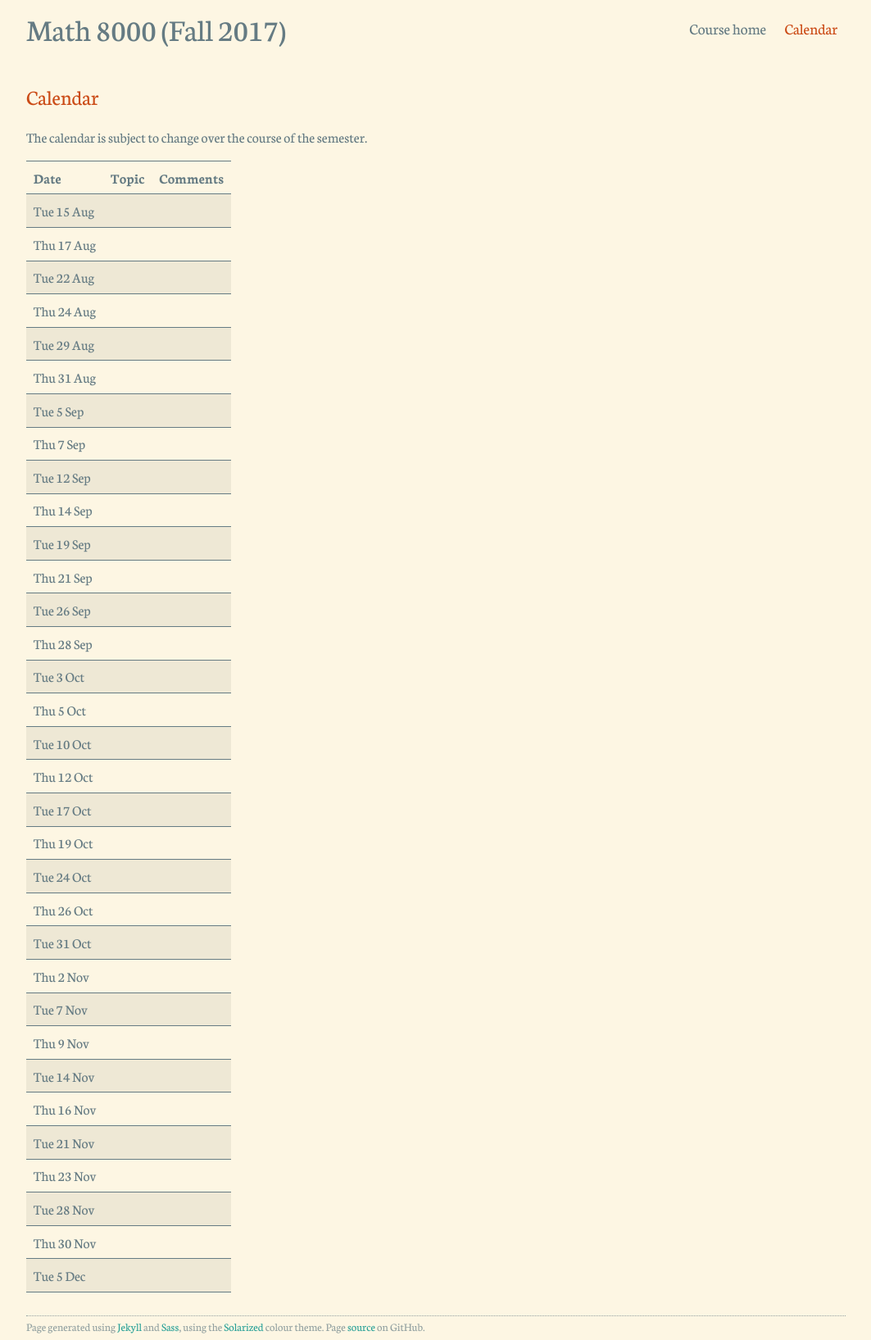
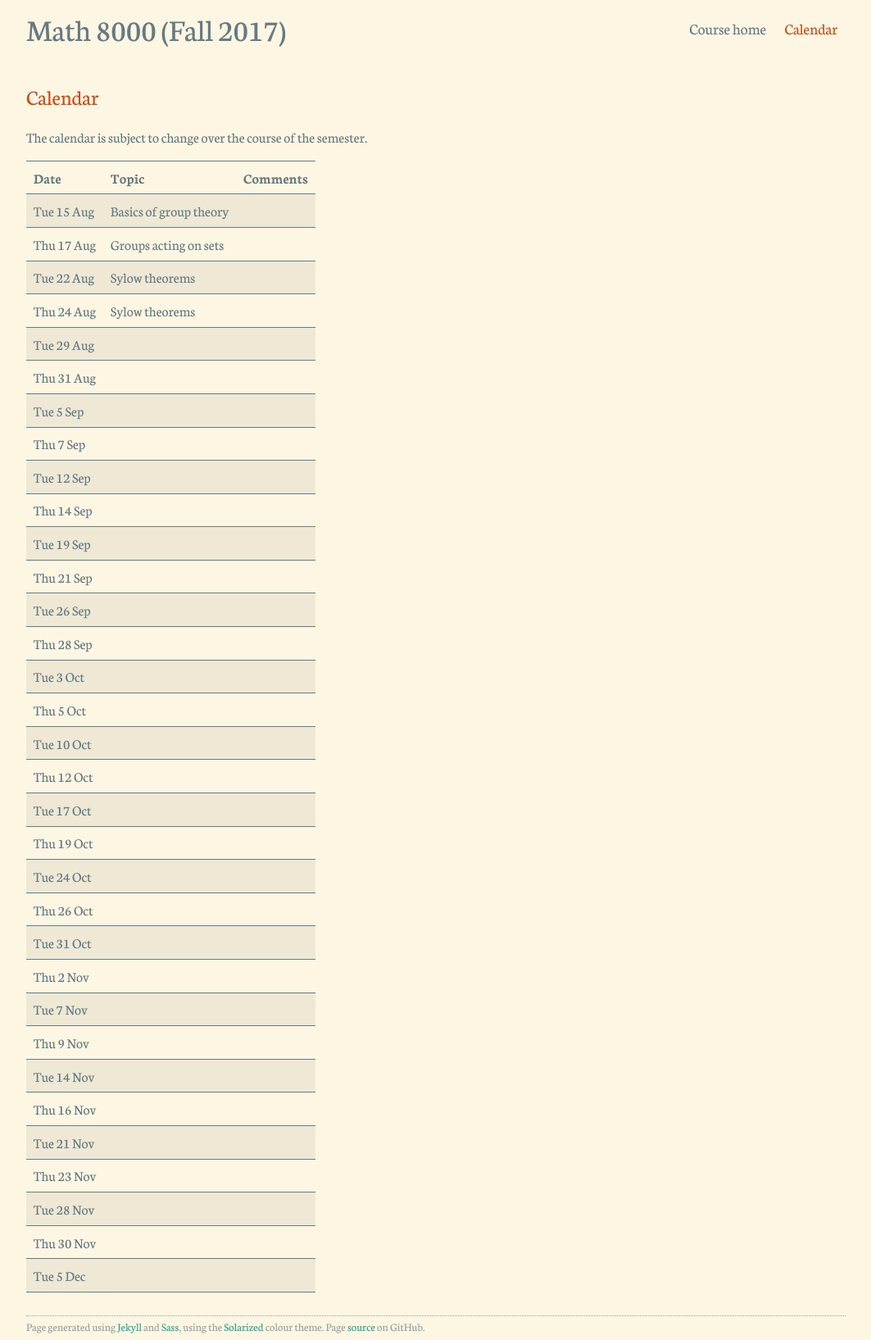
Before and after one commit to asilata/8000fall17, a Jekyll site: the page built from calendar.md, in a window 1280 px wide. Shown: the whole page at 82% size, without its empty margins (108-1171 px from the left). Built offline with Jekyll 4.4.1, drawn with Linux system fonts in a browser that asks for light colours.

Commit message:
Started adding calendar.

```diff
--- a/_data/calendar.yml
+++ b/_data/calendar.yml
@@ -1,15 +1,18 @@
 - date: "2017-08-15"
-  topic:
+  topic: Basics of group theory
   comments:
 
 - date: "2017-08-17"
-  topic:
+  topic: Groups acting on sets
 
 - date: "2017-08-22"
+  topic: Sylow theorems
 
 - date: "2017-08-24"
+  topic: Sylow theorems
 
 - date: "2017-08-29"
+  topic:
 
 - date: "2017-08-31"
 
--- a/calendar.md
+++ b/calendar.md
@@ -24,8 +24,8 @@ The calendar is subject to change over the course of the semester.
 {% for item in calendar %}
 <tr>
 <td>{{ item.date | date: "%a %-d %b" }}</td>
-<td>{{ item.topic | markdownify }}</td>
-<td>{{ item.comments | markdownify }}</td>
+<td>{{ item.topic | markdownify | strip | remove:'<p>' | remove: '</p>' }}</td>
+<td>{{ item.comments | markdownify | strip | remove:'<p>' | remove: '</p>' }}</td>
 </tr>
 {% endfor %}
 
```
